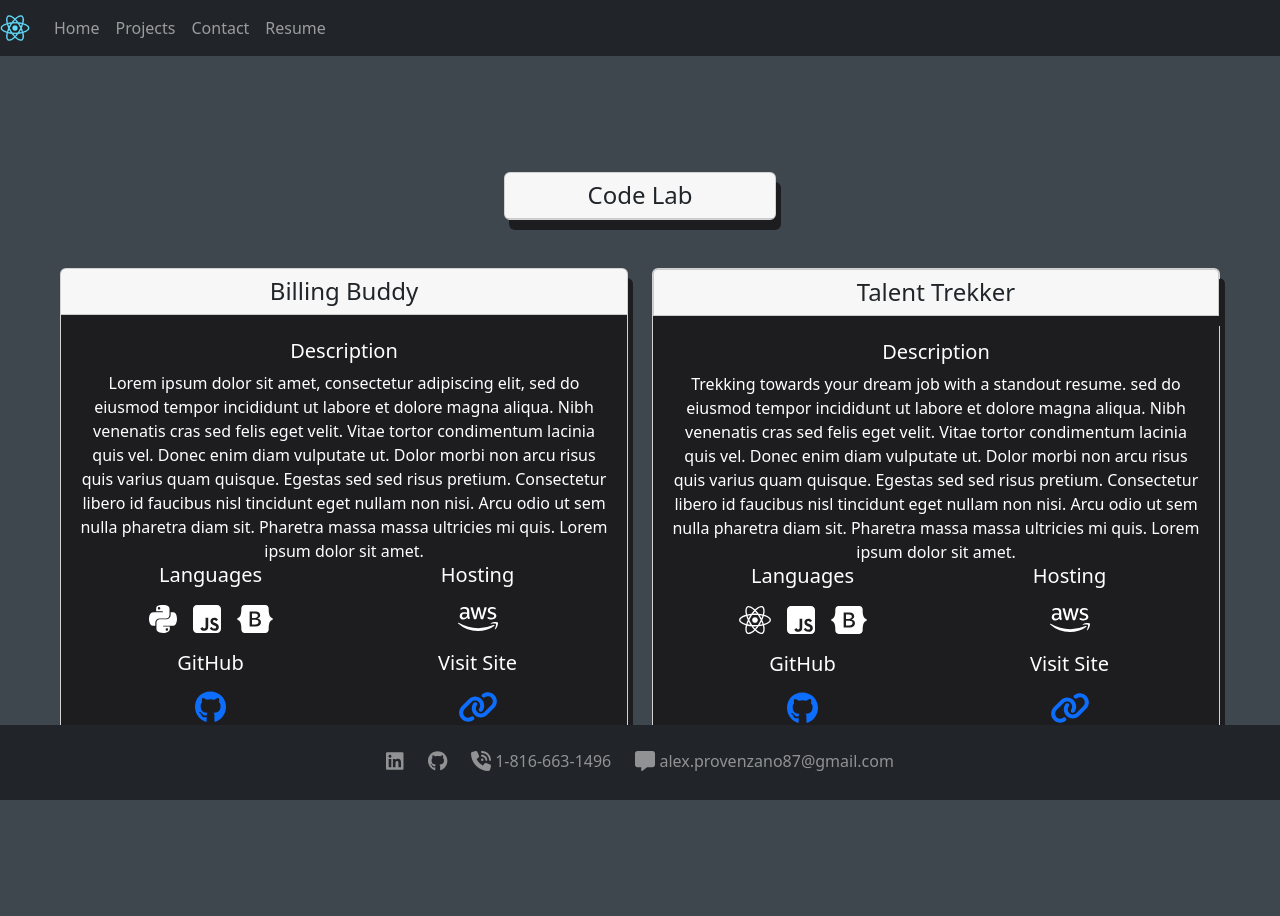
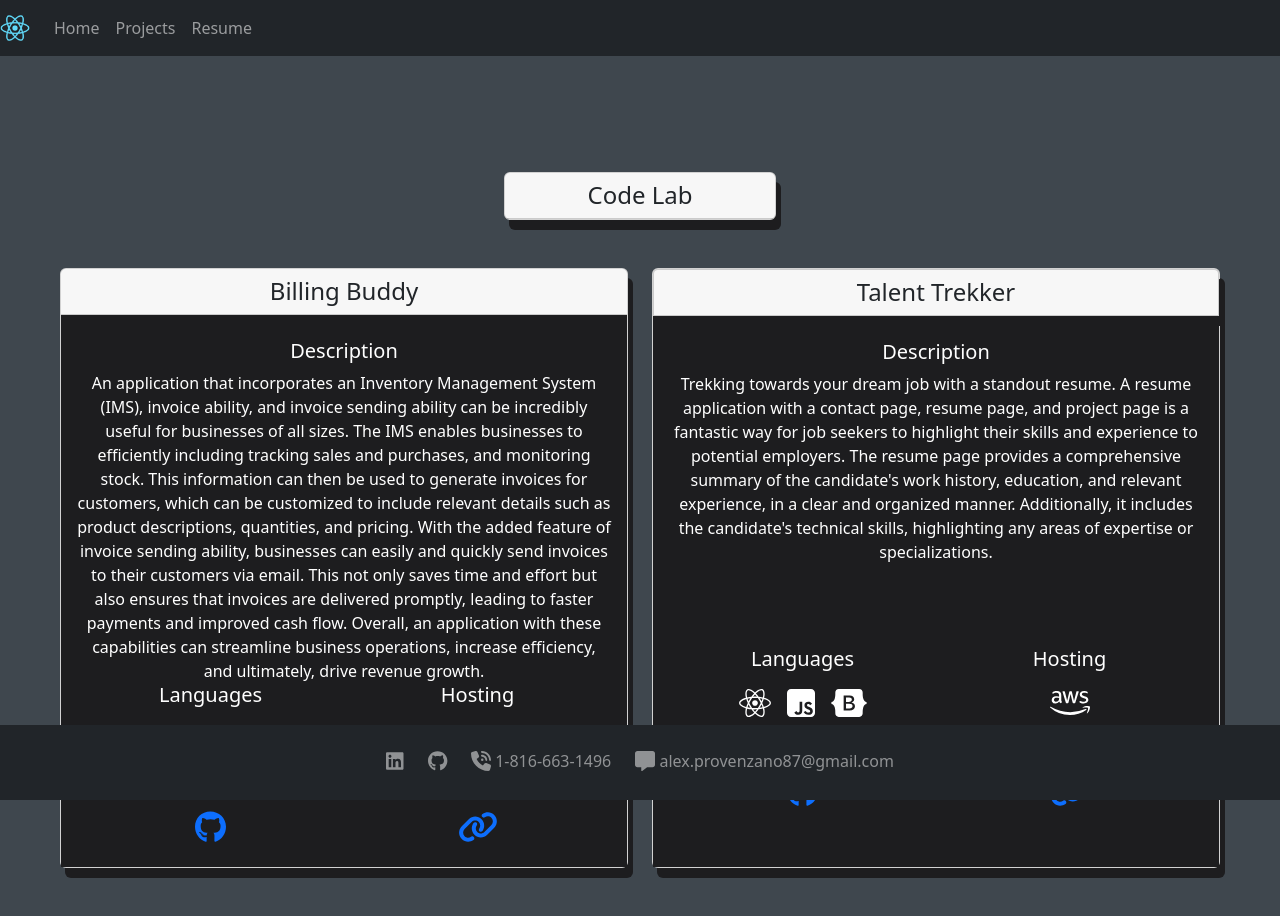
Before and after one commit to AlexProv1987/resume_project, a React (Create React App) app in the folder resume/: page /projects in a window 1280 px wide. Shown: the top 916 px of the page. Before the commit the page ends 848 px from the top, so only its background shows below. Built offline with nearby package versions, Linux system fonts and the light colour scheme.

Commit message:
Reformatting and descripters

```diff
--- a/resume/src/App.js
+++ b/resume/src/App.js
@@ -15,7 +15,6 @@ function App() {
     <NavBar />
       <Routes>
         <Route path='/' element={<HomePage/>}></Route>
-        <Route path='/contact' element={<ContactPage/>}></Route>
         <Route path='/projects' element={<ProjectPage/>}></Route>
         <Route path='/resume' element={<Resume/>}></Route>
       </Routes>
--- a/resume/src/components/Nav/NavBar.js
+++ b/resume/src/components/Nav/NavBar.js
@@ -21,7 +21,6 @@ const NavBar = () => {
                 <Nav className="me-auto">
                     <Nav.Link as={Link} to="/">Home</Nav.Link>
                     <Nav.Link as={Link} to ="/projects">Projects</Nav.Link>
-                    <Nav.Link as={Link} to ="/contact">Contact</Nav.Link>
                     <Nav.Link as={Link} to ="/resume">Resume</Nav.Link>
                 </Nav>
             </Navbar.Collapse>
--- a/resume/src/components/Pages/HomePage.js
+++ b/resume/src/components/Pages/HomePage.js
@@ -3,6 +3,9 @@ import Col from 'react-bootstrap/Col';
 import Container from 'react-bootstrap/Container'
 import { FontAwesomeIcon } from '@fortawesome/react-fontawesome';
 import { faPython, faReact, faBootstrap, faAws, faCss3Alt, faGithub } from '@fortawesome/free-brands-svg-icons';
+import { Tooltip } from 'react-tooltip';
+import { Link } from "react-router-dom";
+import Button from 'react-bootstrap/Button';
 const HomePage = () => {
     return (
         <Container className="main-content m-4 text-white">
@@ -48,16 +51,23 @@ const HomePage = () => {
                     <p><b>Profiencies? </b></p>
                 </Col>
             </Row>
-            <Row xs="auto" className="pb-4">
+            <Row>
                 <Col md={{ span: 4, offset: 6 }}>
-                    <FontAwesomeIcon icon={faBootstrap} size="2xl" className="p-2" title="BootStrap"/>
-                    <FontAwesomeIcon icon={faCss3Alt} size="2xl" className="p-2" title="CSS"/>
-                    <FontAwesomeIcon icon={faAws} size="2xl" className="p-2" title="AWS Elastic BeanStalk"/>
-                    <FontAwesomeIcon icon={faReact} size="2xl" className="p-2" title="React"/>
-                    <FontAwesomeIcon icon={faPython} size="2xl" className="p-2" title="Python / Django Framework"/>
-                    <FontAwesomeIcon icon={faGithub} size="2xl" className="p-2" title="GitHub"/>
+                    <FontAwesomeIcon data-tooltip-id="tool-tip" data-tooltip-content="CSS" icon={faCss3Alt} size="2xl" className="f-icon-spin p-2" />
+                    <FontAwesomeIcon data-tooltip-id="tool-tip" data-tooltip-content="BootStrap" icon={faBootstrap} size="2xl" className="f-icon-spin p-2" />
+                    <FontAwesomeIcon data-tooltip-id="tool-tip" data-tooltip-content="AWS Elastic BeanStalk" icon={faAws} size="2xl" className="f-icon-spin p-2" />
+                    <FontAwesomeIcon data-tooltip-id="tool-tip" data-tooltip-content="React" icon={faReact} size="2xl" className="f-icon-spin p-2" />
+                    <FontAwesomeIcon data-tooltip-id="tool-tip" data-tooltip-content="Python / Django Framework" icon={faPython} size="2xl" className="f-icon-spin p-2" />
+                    <FontAwesomeIcon data-tooltip-id="tool-tip" data-tooltip-content="GitHub" icon={faGithub} size="2xl" className="f-icon-spin p-2" />
                 </Col>
             </Row>
+            <Row className="pb-4">
+                <Col md={{ span: 4, offset: 6 }}>
+                    <Button as={Link} to="/projects" className='m-2 btn btn-sm btn-light'>Projects</Button>
+                    <Button as={Link} to="/resume" className='btn btn-sm btn-light'>Resume</Button>
+                </Col>
+            </Row>
+            <Tooltip id='tool-tip' />
         </Container>
     );
 }
--- a/resume/src/components/Pages/ProjectPage.js
+++ b/resume/src/components/Pages/ProjectPage.js
@@ -18,17 +18,18 @@ const ProjectPage = () => {
       </Col>
       </Row>
       <Row className='text-center justify-content-center'>
-        <Col sm={6} md={6} className='pb-4' >
+        <Col sm={6} md={6} className='pb-4 d-flex align-items-stretch' >
           <Card className='card-content'>
             <Card.Header as='h4'>Billing Buddy</Card.Header>
             <Card.Body className='text-white'>
             <Card.Title className='pt-2'>Description</Card.Title>
             <Card.Text className='text-wrap'>
-              Lorem ipsum dolor sit amet, consectetur adipiscing elit, sed do eiusmod tempor
-              incididunt ut labore et dolore magna aliqua. Nibh venenatis cras sed felis eget velit. Vitae tortor
-              condimentum lacinia quis vel. Donec enim diam vulputate ut. Dolor morbi non arcu risus quis varius
-              quam quisque. Egestas sed sed risus pretium. Consectetur libero id faucibus nisl tincidunt eget nullam non nisi.
-              Arcu odio ut sem nulla pharetra diam sit. Pharetra massa massa ultricies mi quis. Lorem ipsum dolor sit amet.
+            An application that incorporates an Inventory Management System (IMS), invoice ability, and invoice sending ability can be incredibly useful for businesses of all sizes.
+            The IMS enables businesses to efficiently including tracking sales and purchases, and monitoring stock. This information can then be used to generate invoices for customers,
+            which can be customized to include relevant details such as product descriptions, quantities, and pricing.
+            With the added feature of invoice sending ability, businesses can easily and quickly send invoices to their customers via email.
+            This not only saves time and effort but also ensures that invoices are delivered promptly, leading to faster payments and improved cash flow.
+            Overall, an application with these capabilities can streamline business operations, increase efficiency, and ultimately, drive revenue growth.
             </Card.Text>
             <Row>
               <Col>
@@ -63,18 +64,19 @@ const ProjectPage = () => {
             </Card.Body>
           </Card>
         </Col>
-        <Col sm={6} md={6} className='pb-4'>
+        <Col sm={6} md={6} className='pb-4 d-flex align-items-stretch'>
           <Card className='card-content'>
             <Card.Header as='h4' className='card'>Talent Trekker</Card.Header>
-            <Card.Body className='text-white'>
+            <Card.Body className='text-white pb-4'>
             <Card.Title className='pt-2'>Description</Card.Title>
             <Card.Text className='text-wrap'>
-              Trekking towards your dream job with a standout resume. sed do eiusmod tempor
-              incididunt ut labore et dolore magna aliqua. Nibh venenatis cras sed felis eget velit. Vitae tortor
-              condimentum lacinia quis vel. Donec enim diam vulputate ut. Dolor morbi non arcu risus quis varius
-              quam quisque. Egestas sed sed risus pretium. Consectetur libero id faucibus nisl tincidunt eget nullam non nisi.
-              Arcu odio ut sem nulla pharetra diam sit. Pharetra massa massa ultricies mi quis. Lorem ipsum dolor sit amet.
+              Trekking towards your dream job with a standout resume.
+              A resume application with a contact page, resume page, and project page is a fantastic way for job seekers to highlight their skills and experience to potential employers.
+              The resume page provides a comprehensive summary of the candidate's work history, education, and relevant experience,
+              in a clear and organized manner. Additionally, it includes the candidate's technical skills, highlighting any areas of expertise or specializations.
             </Card.Text>
+            </Card.Body>
+            <Card.Body className='text-white align-bottom pt-4'>
             <Row>
               <Col>
                 <Card.Title>Languages</Card.Title>
--- a/resume/src/components/Pages/Resume.js
+++ b/resume/src/components/Pages/Resume.js
@@ -16,13 +16,13 @@ const Resume = () => {
         </Col>
       </Row>
 
-      <Row className='justify-content-center pt-4'>
-        <Col sm={8} md={6} className='mb-4 d-flex align-items-stretch'>
+      <Row className='justify-content-center pt-4 w-100'>
+        <Col xl={6} sm={8} md={6} className='mb-4 d-flex align-items-stretch'>
           <Card>
             <Card.Header className='text-center' as='h4'>My Journey</Card.Header>
             <Card.Body className='text-white'>
               <Row>
-                <p className='pt-1'>Experience Support Software Engineer with a demonstrated history of working in the information
+                <p className='pt-1'>Experienced Support Software Engineer with a demonstrated history of working in the information
                   technology and service industry. Skilled in Python,Django Framework C#, React, CSS, JavaScript, SQL Dialects, PostGresSQL,
                   and CCL (CernerProprietary Language). Strong account management skilled with high level of customer service
                   satisfaction. Proficient in the Software Development Life Cycle.</p>
@@ -30,7 +30,7 @@ const Resume = () => {
             </Card.Body>
           </Card>
         </Col>
-        <Col sm={8} md={6} className='mb-4 d-flex align-items-stretch'>
+        <Col xl={6} sm={8} md={6} className='mb-4 d-flex align-items-stretch'>
           <Card>
             <Card.Header className='text-center' as='h4'>Education</Card.Header>
             <Card.Body className='text-white'>
```
